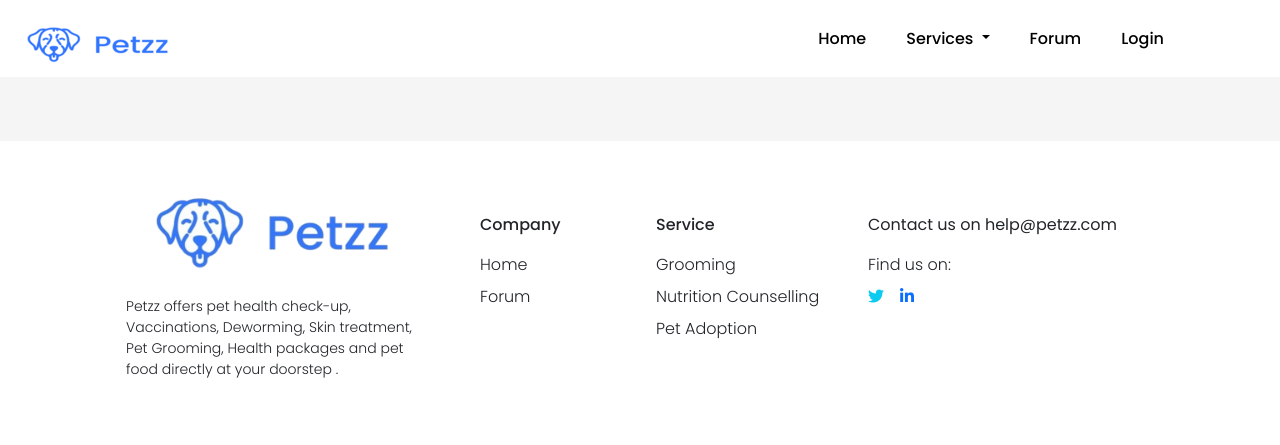
After one commit to shrilakshmishastry/petzz, a CodeIgniter app: page /database/index.php/forum/index in a window 1280 px wide. The commit adds this page. Shown: the top 445 px of the page. Run offline with CodeIgniter, Linux system fonts and the light colour scheme; data that the repository does not hold is empty; some libraries are stand-ins or nearby versions.

Commit message:
ADD[add response]: added answering feater

```diff
--- a/application/config/routes.php
+++ b/application/config/routes.php
@@ -54,7 +54,7 @@ $route['signup']='Signup/index';
 $route['grooming']='Grooming/index';
 $route['handle_register'] = 'Signup/handle_register';
 $route['nutrition-counselling'] = 'NutritionCounselling/index';
-$route['forum'] = '';
+$route['forum'] = 'Forum/index';
 $route['login']='Login/index';
 $route['payment']='Address/index';
 $route['order-success'] = 'OrderSuccessFul/index';
--- /dev/null
+++ b/application/controllers/Forum.php
@@ -0,0 +1,23 @@
+<?php
+class Forum extends CI_Controller{
+    public function __construct()
+    {
+        parent::__construct();
+        // loading database
+        $this->load->database();
+        // loading modal
+        $this->load->model('QaFunHandler');
+    }
+
+    public function index()
+    {
+        $this->load->helper('url');
+        $result = $this->QaFunHandler->get_qa_list();
+        $data['values'] =$result;
+        $this->load->view('forum',$data);
+
+    }
+
+}
+
+?>
--- a/application/controllers/Qa.php
+++ b/application/controllers/Qa.php
@@ -41,7 +41,10 @@ class Qa extends CI_Controller{
 
     public function answer_Question()
     {
-
+        $question = json_decode($_POST['question']);
+        $answer = $_POST['answer'];
+        $res = $this->QaFunHandler->addAnswer($question->id,$answer);
+        echo $res;
     }
 }
 
--- a/application/models/QaFunHandler.php
+++ b/application/models/QaFunHandler.php
@@ -8,9 +8,18 @@ class QaFunHandler extends CI_Model{
         return $res;
     }
 
-    public function addAnswer()
+    public function addAnswer($id,$answer)
     {
-        return "answer";
+        $query = "INSERT INTO answers(question_id,answer) values('$id','$answer') ";
+        $res = $this->db->query($query);
+        return $res;
+    }
+
+    public function get_qa_list()
+    {
+        $query = "SELECT * FROM question";
+        $res = $this->db->query($query);
+        return $res->result();
     }
 }
 
--- /dev/null
+++ b/application/views/forum.php
@@ -0,0 +1,228 @@
+<!DOCTYPE html>
+<html lang="en" dir="ltr">
+<head>
+    <meta charset="utf-8">
+    <meta name="viewport" content="width=device-width, initial-scale=1">
+    <title>Pet Adoption | Pet Services | Nutrition Counselling</title>
+    <link href="https://cdn.jsdelivr.net/npm/bootstrap@5.0.0-beta1/dist/css/bootstrap.min.css" rel="stylesheet" integrity="sha384-giJF6kkoqNQ00vy+HMDP7azOuL0xtbfIcaT9wjKHr8RbDVddVHyTfAAsrekwKmP1" crossorigin="anonymous">
+
+    <link rel="preconnect" href="https://fonts.gstatic.com">
+    <link href="https://fonts.googleapis.com/css2?family=Poppins:wght@200;300;400;500;600&display=swap" rel="stylesheet">
+    <link rel="stylesheet" type="text/css" href="<?php echo base_url('/petzz/css/style.css')?>">
+</head>
+<body>
+<div class="container-fluid">
+    <!-- navigation bar -->
+    <nav class="navbar navbar-expand-lg navbar-light bg-white">
+        <a href="#" class="navbar-brand navbarActive">
+            <img class="" src="<?php echo base_url('/petzz/images/petzz.png') ?>" alt="logo">
+        </a>
+        <button class="navbar-toggler" type="button" data-bs-toggle="collapse" data-bs-target="#navbar" aria-controls="navbar" aria-expanded="false" >
+            <span class="navbar-toggler-icon"></span>
+        </button>
+        <div class="collapse navbar-collapse ms-5 ms-md-0 mt-3 mt-md-0 " id="navbar">
+            <ul class="navbar-nav ms-auto pe-lg-5 me-lg-5">
+                <li class="nav-item  ms-md-4">
+                    <a href="/petzz/" class="nav-link navbarText">
+                        Home
+                    </a>
+                </li>
+
+                <li class="nav-item dropdown ms-md-4 ">
+                    <a class="navbarText nav-link dropdown-toggle " href="#" id="navbarDropdown" role="button" data-bs-toggle="dropdown" aria-expanded="false">
+                        Services
+                    </a>
+                    <ul class="dropdown-menu" aria-labelledby="navbarDropdown">
+
+                        <li><a class="navbarText dropdown-item" href="/petzz/grooming/">Grooming</a></li>
+                        <li><a class="navbarText dropdown-item" href="/petzz/nutrition-counselling/">Nutrition Counselling</a></li>
+                        <li><a class="navbarText dropdown-item" href="/petzz/pet-adoption/">Pet Adoption</a></li>
+                    </ul>
+                </li>
+                <li class="nav-item  ms-md-4">
+                    <a href="<?php echo base_url('/petzz/forum/')?>" class="nav-link navbarText">
+                        Forum
+                    </a>
+                </li>
+                <li class="nav-item dropdown ms-md-4 d-none" id="profile">
+                    <a class="nav-link dropdown-toggle navbarText" href="#" id="navbarDropdown" role="button" data-bs-toggle="dropdown" aria-expanded="false">
+
+                    </a>
+                    <ul class="dropdown-menu" aria-labelledby="navbarDropdown">
+                        <li><a class="navbarText dropdown-item" href="/petzz/order-history/">Order History</a></li>
+                        <li><a class="dropdown-item navbarActive" href="/petzz/cart">My Cart</a></li>
+                        <li><button class="navbarText dropdown-item"id="logout" >Logout</button></li>
+                    </ul>
+                </li>
+            </ul>
+
+        </div>
+    </nav>
+
+    <!-- row for  question list -->
+    <div class="row  pt-3 pb-5   whoWeArebg ps-md-5">
+        <div class="col-md-10 col-10 ">
+            <ul class="list-group ps-md-3 pe-md-3 ">
+                <?php
+                foreach ($values as $val){
+                    ?>
+                    <li   class=" border-start-0 border-end-0 list-group-item d-flex flex-column pt-md-4 pb-md-3">
+                        <div class="d-flex flex-row">
+                            <div class="">
+                                <i class="fs-1  fas fa-user-circle textPrimary"></i>
+                            </div>
+                            <div class="d-flex flex-column  ms-3">
+                                <div>
+                                    <h6 class="themeFontRegular">
+                                        <?php
+                                        echo $val->title;
+                                        ?>
+                                    </h6>
+                                </div>
+                                <div>
+                                    <small class="text-secondary themeFontLight">
+                                        <?php
+                                        echo $val->description;
+                                        ?>
+                                    </small>
+                                </div>
+                            </div>
+                        </div>
+                        <div class="d-flex  justify-content-end align-items-end pe-md-5">
+                            <button  type="button" class="btn btn-sm btn-outline-primary ansBtn"
+                                     data-bs-toggle="modal"  data-bs-target="#answer"
+                                     data-bs-question = '<?php echo json_encode($val) ?>'
+                            >
+                                Answer
+                            </button>
+                        </div>
+                    </li>
+                <?php } ?>
+            </ul>
+        </div>
+        <div class="modal  fade" id="answer" tabindex="-1" aria-labelledby="answerModalLabel"
+             aria-hidden="true">
+            <div class="modal-dialog pt-md-5 modal-dialog-centered ">
+                <div class="modal-content">
+                    <div class="modal-header d-flex border-0  flex-column align-items-start">
+                        <button type="button" class="ansBtnClose btn-close" data-bs-dismiss="modal" aria-label="Close"></button>
+                        <div>
+                            <h5 class="modal-title themeFontRegular" id="answerModalLabel">
+                            </h5>
+                            <small class="description themeFontLight text-secondary"></small>
+                        </div>
+                    </div>
+                    <form email="<?php echo $this->session->userdata('email');?>">
+                        <div class="modal-body border-0 -block">
+                            <textarea  cols="30" maxlength="300" class=" border-top-0 border-start-0 border-end-0 border-primary" required></textarea>
+                        </div>
+                        <div class="modal-footer ">
+                            <button type="submit" class="answerBtn btn btn-sm btn-outline-primary" >
+                                Submit
+                            </button>
+                        </div>
+                    </form>
+                </div>
+            </div>
+        </div>
+    </div>
+    <!-- footer -->
+    <footer class="ps-2 ">
+        <div class="row justify-content-center mt-5">
+            <div class="col-md-3 ms-3 ms-md-0">
+                <div class="row ">
+                    <img class="" src="<?php echo base_url('/petzz/images/logoLarge.png') ?>" alt="logo">
+                </div>
+                <div class="row">
+                    <p class="themeFontLight small mt-3 text-left">
+                        Petzz offers
+                        pet health check-up, Vaccinations,
+                        Deworming, Skin treatment, Pet Grooming,
+                        Health packages and pet food directly at your doorstep .
+                    </p>
+
+                </div>
+            </div>
+            <div class="col-md-2 mt-5 mt-md-4 ps-md-5 ">
+                <p class="themeFontMedium ">Company</p>
+                <p class="themeFontLight mb-2">
+                    <a href="/petzz/"class="text-dark" >Home</a>
+                </p>
+                <p class="themeFontLight mb-2">
+                    <a href="/petzz/forum"class="text-dark" >Forum</a>
+                </p>
+            </div>
+            <div class="col-md-2 mt-5 mt-md-4 ">
+                <p class="themeFontMedium ">Service</p>
+                <p class="themeFontLight mb-2">
+                    <a href="/petzz/grooming"class="text-dark" >Grooming</a>
+                </p>
+                <p class="themeFontLight mb-2">
+                    <a href="/petzz/nutrition-counselling"class="text-dark" >Nutrition Counselling</a>
+                </p>
+                <p class="themeFontLight mb-2">
+                    <a href="/petzz/pet-adoption"class="text-dark" >Pet Adoption</a>
+                </p>
+            </div>
+            <div class="col-md-3 mt-5 mt-md-4">
+                <p class="themeFontRegular ">Contact  us on help@petzz.com </p>
+                <p class="themeFontLight mb-2">
+                    <a href="#" class="text-dark" >Find us on: </a>
+                </p>
+                <p class="themeFontRegular mb-2 d-flex flex-row">
+                    <a href="#" class="me-3 text-info" >
+                        <i class="fab fa-twitter"></i>
+                    </a>
+                    <a href="#"class="text-primary" >
+                        <i class="fab fa-linkedin-in"></i>
+                    </a>
+                </p>
+            </div>
+        </div>
+    </footer>
+    <!-- link for fontawesome -->
+    <script src="https://kit.fontawesome.com/0295f823fc.js" crossorigin="anonymous"></script>
+    <script src="https://ajax.googleapis.com/ajax/libs/jquery/3.5.1/jquery.min.js"></script>
+    <script src="https://cdn.jsdelivr.net/npm/@popperjs/core@2.5.4/dist/umd/popper.min.js" integrity="sha384-q2kxQ16AaE6UbzuKqyBE9/u/KzioAlnx2maXQHiDX9d4/zp8Ok3f+M7DPm+Ib6IU" crossorigin="anonymous"></script>
+    <script src="https://cdn.jsdelivr.net/npm/bootstrap@5.0.0-beta1/dist/js/bootstrap.min.js" integrity="sha384-pQQkAEnwaBkjpqZ8RU1fF1AKtTcHJwFl3pblpTlHXybJjHpMYo79HY3hIi4NKxyj" crossorigin="anonymous"></script>
+    <script type="text/javascript">
+
+        var sessionValue = "<?php echo $this->session->userdata('email');?>";
+
+        if (sessionValue.length==0) {
+            const ulTag = document.getElementsByClassName('navbar-nav');
+            var node = document.createElement("li");
+            node.className = "nav-item  ms-md-4";
+            var aTag = document.createElement('a');
+            aTag.className="nav-link navbarText";
+            aTag.innerHTML = "Login";
+            aTag.href = "/petzz/login";
+            node.appendChild(aTag);
+            console.log(localStorage.getItem('userInfo'));
+            ulTag[0].appendChild(node);
+        }
+        else{
+            var profileUl = document.getElementById("profile");
+            profileUl.className="nav-item dropdown ms-4";
+            profileUl.childNodes[1].innerHTML = sessionValue;
+        }
+
+
+        $('.option').click(function (){
+            $('.option').not(this).prop('checked', false);
+        });
+        let myModal = document.getElementById('answer');
+        myModal.addEventListener('show.bs.modal',function (event) {
+            let button = event.relatedTarget;
+            let recipient = button.getAttribute('data-bs-question');
+            let modalTitle =    myModal.querySelector('.modal-title');
+            let des = myModal.querySelector('.description');
+            des.textContent = JSON.parse(recipient).description;
+            modalTitle.textContent = JSON.parse(recipient).title ;
+
+        })
+    </script>
+    <script type="text/javascript" src="<?php echo  base_url('/petzz/js/logout.js') ?>"></script>
+    <script type="text/javascript" src="<?php echo base_url('/petzz/js/answerForum.js')?>" ></script>
+</body>
+</html>
```
Also changed, not shown: js/answerForum.js (added, +46 -0 lines), application/views/askQuestion.php (line endings or trailing spaces), application/views/cart.php (indentation only).
